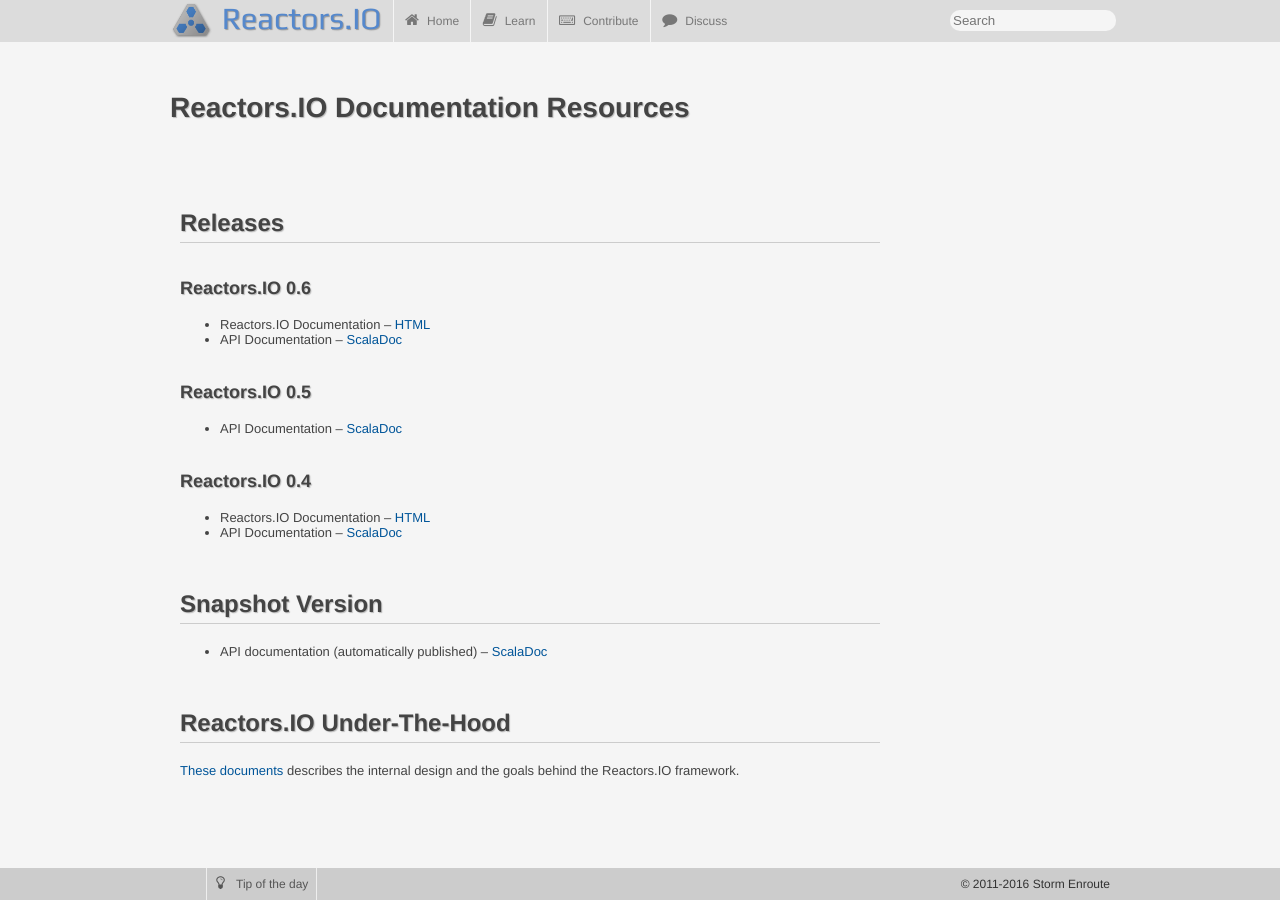
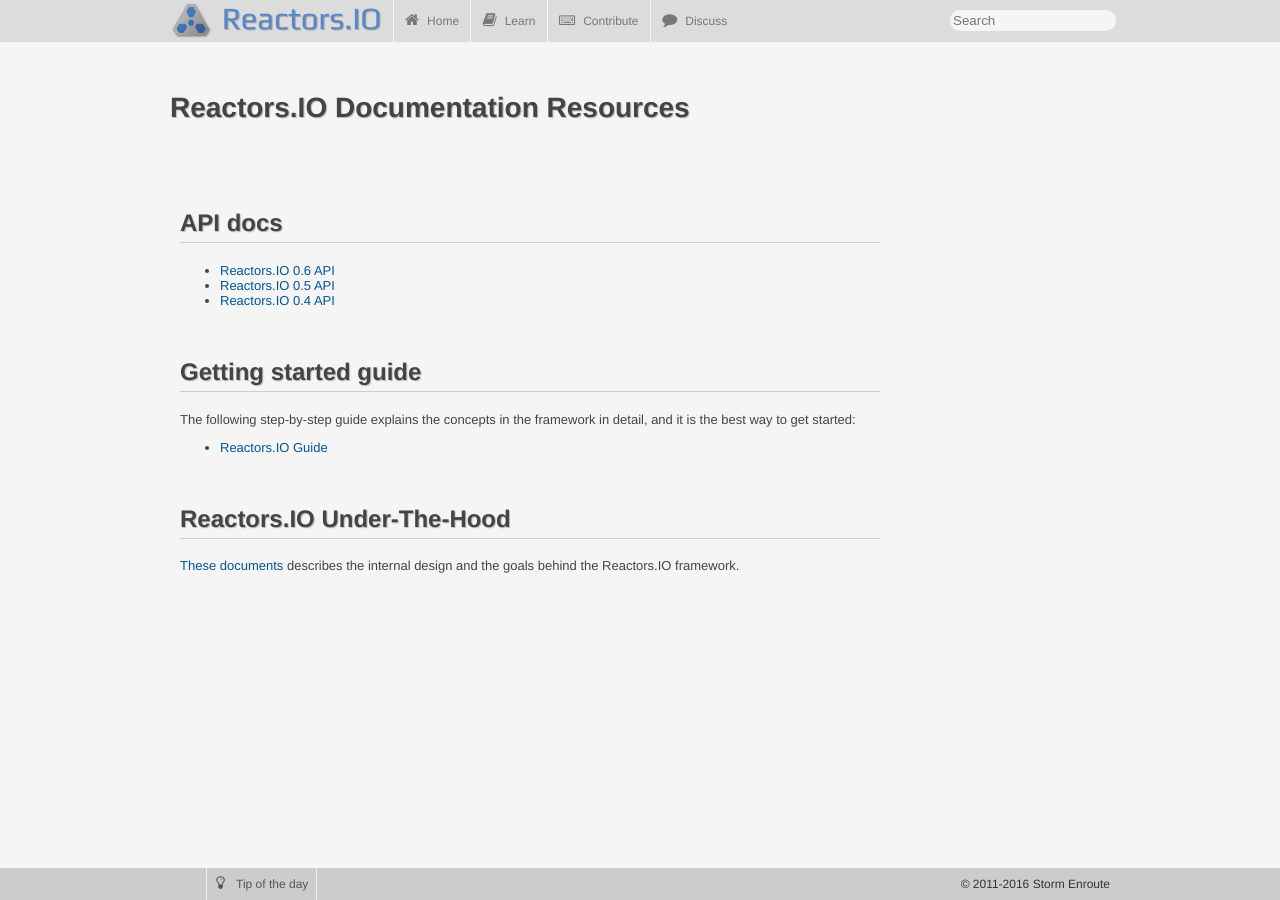
Before and after one commit to reactors-io/reactors-io.github.io, a Jekyll site: the page built from learn.md, in a window 1280 px wide. Built offline with Jekyll 4.4.1, drawn with Linux system fonts in a browser that asks for light colours.

Commit message:
Reorganize docs.

```diff
--- a/learn.md
+++ b/learn.md
@@ -8,32 +8,22 @@
 ---
 
 
+## API docs
 
-## Releases
+- [Reactors.IO 0.6 API](http://storm-enroute.com/apidocs/reactors/0.6-SNAPSHOT/api)
+- [Reactors.IO 0.5 API](http://storm-enroute.com/apidocs/reactive-collections/0.5/api)
+- [Reactors.IO 0.4 API](http://storm-enroute.com/apidocs/reactive-collections/0.4/api)
 
 
-### Reactors.IO 0.6
+## Getting started guide
 
-- Reactors.IO Documentation -- [HTML](/docs/0.6/)
-- API Documentation -- [ScalaDoc](http://storm-enroute.com/apidocs/reactors/0.6-SNAPSHOT/api)
+The following step-by-step guide explains the concepts in the framework in detail,
+and it is the best way to get started:
 
-
-### Reactors.IO 0.5
-
-- API Documentation -- [ScalaDoc](http://storm-enroute.com/apidocs/reactive-collections/0.5/api)
-
-
-### Reactors.IO 0.4
-
-- Reactors.IO Documentation -- [HTML](/docs/0.4/)
-- API Documentation -- [ScalaDoc](http://storm-enroute.com/apidocs/reactive-collections/0.4/api)
-
-
-## Snapshot Version
-
-- API documentation (automatically published) -- [ScalaDoc](http://storm-enroute.com/apidocs/reactors/{{ site.reactors_snapshot_version }}/api)
+- [Reactors.IO Guide](http://storm-enroute.com/tutorialdocs/reactors/)
 
 
 ## Reactors.IO Under-The-Hood
 
-[These documents](/under-the-hood/) describes the internal design and the goals behind the Reactors.IO framework.
+[These documents](/under-the-hood/) describes the internal design and the goals behind
+the Reactors.IO framework.
```
